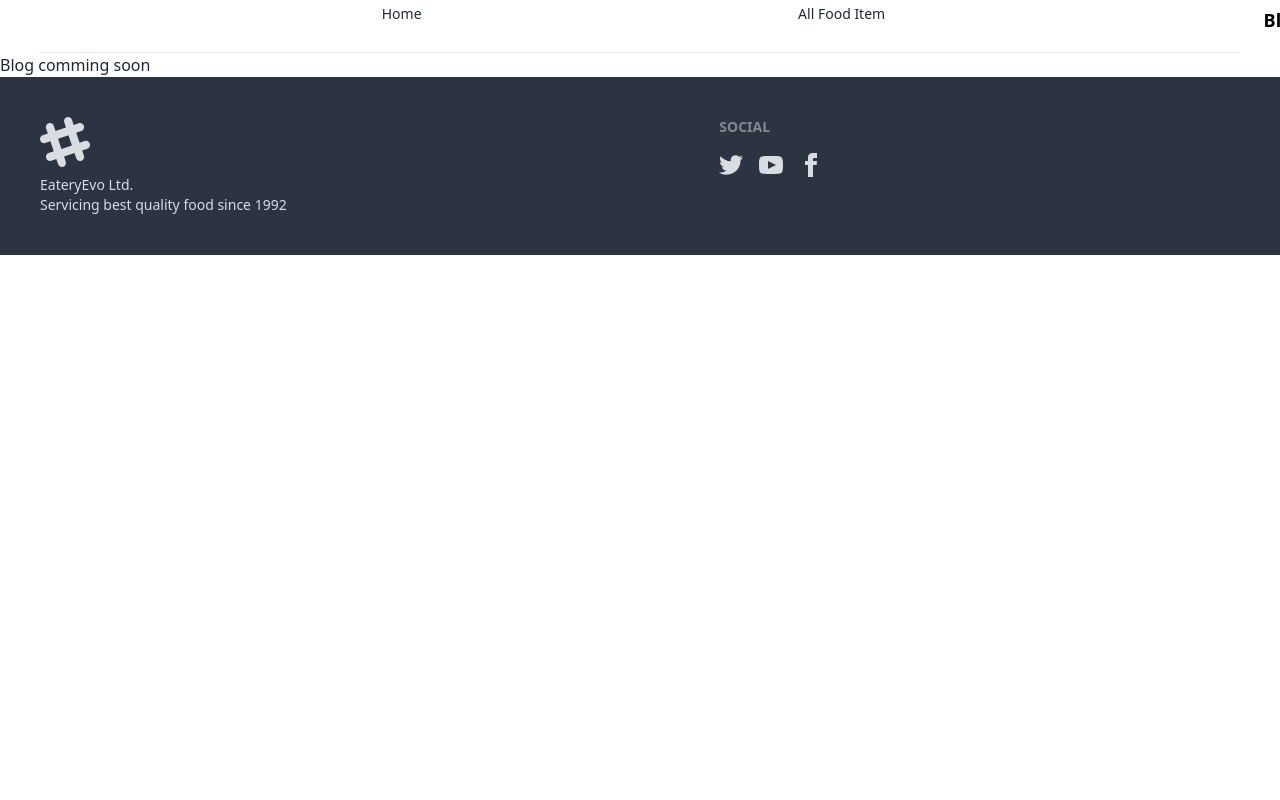
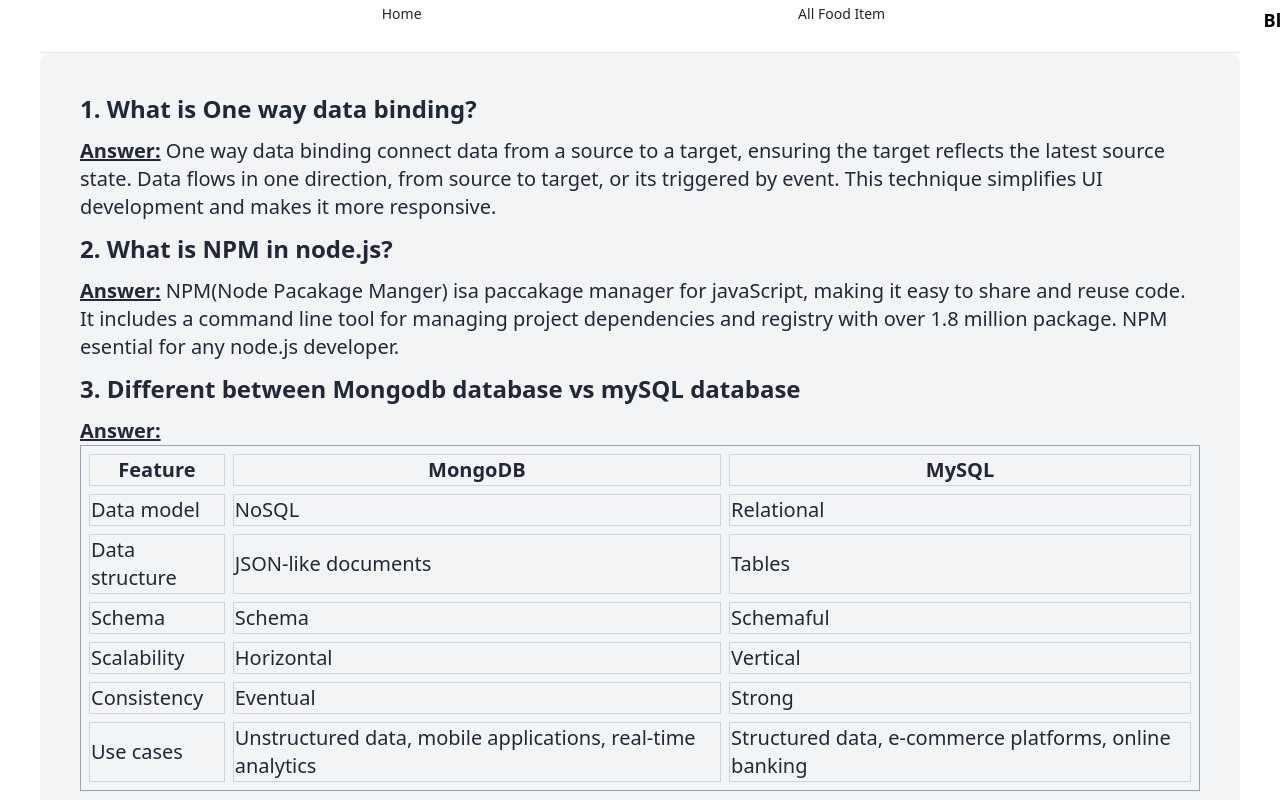
Before and after one commit to sabbirsiddique/crud-client, a React (Vite) app: page /blog in a window 1280 px wide. Shown: the part 320-1120 px from the top of the page. Before the commit the page ends 800 px from the top, so only its background shows below. Built offline with nearby package versions, Linux system fonts and the light colour scheme; no server answers.

Commit message:
blog pages questions are answered

```diff
--- a/src/components/pages/Blog.jsx
+++ b/src/components/pages/Blog.jsx
@@ -2,7 +2,57 @@
 const Blog = () => {
     return (
         <div>
-            Blog comming soon
+
+            <div className="max-w-[1200px] mx-auto rounded-xl bg-gray-100 p-10 max-h-screen">
+                    <p className="text-2xl font-bold mb-3">1. What is One way data binding?</p>
+                    <p className="mb-3 text-xl"> <u><b>Answer:</b></u> One way data binding connect data from a source to a target, ensuring the target reflects the latest source state. Data flows in one direction, from source to target, or its triggered by event. This technique simplifies UI development and makes it more responsive.</p>
+
+                    <p className="text-2xl font-bold mb-3">2. What is NPM in node.js?
+</p>
+                    <p className="mb-3 text-xl"> <u><b>Answer:</b></u> NPM(Node Pacakage Manger) isa paccakage manager for javaScript, making it easy to share and reuse code. It includes a command line tool for managing project dependencies and registry with over 1.8 million package. NPM esential for any node.js developer.</p>
+
+                    <p className="text-2xl font-bold mb-3">3. Different between Mongodb database vs mySQL database</p>
+                    <p className="mb-3 text-xl"> <u><b>Answer:</b></u>
+                        <table className="border-separate border-spacing-2 border border-slate-400 ">
+                            <tr>
+                                <th className="border border-slate-300">Feature</th>
+                                <th className="border border-slate-300">MongoDB</th>
+                                <th className="border border-slate-300">MySQL
+</th>
+                            </tr>
+                            <tr>
+                                <td className="border border-slate-300">Data model</td>
+                                <td className="border border-slate-300">NoSQL</td>
+                                <td className="border border-slate-300">Relational</td>
+                            </tr>
+                            <tr>
+                                <td className="border border-slate-300">Data structure</td>
+                                <td className="border border-slate-300">JSON-like documents	</td>
+                                <td className="border border-slate-300">Tables</td>
+                            </tr>
+                            <tr>
+                                <td className="border border-slate-300">Schema</td>
+                                <td className="border border-slate-300">Schema</td>
+                                <td className="border border-slate-300">Schemaful</td>
+                            </tr>
+                            <tr>
+                                <td className="border border-slate-300">Scalability</td>
+                                <td className="border border-slate-300">Horizontal</td>
+                                <td className="border border-slate-300">Vertical</td>
+                            </tr>
+                            <tr>
+                                <td className="border border-slate-300">Consistency</td>
+                                <td className="border border-slate-300">Eventual</td>
+                                <td className="border border-slate-300">Strong</td>
+                            </tr>
+                            <tr>
+                                <td className="border border-slate-300">Use cases	</td>
+                                <td className="border border-slate-300">Unstructured data, mobile applications, real-time analytics	</td>
+                                <td className="border border-slate-300">Structured data, e-commerce platforms, online banking</td>
+                            </tr>
+                        </table>
+                    </p>
+            </div>
 
 
         </div>
```
